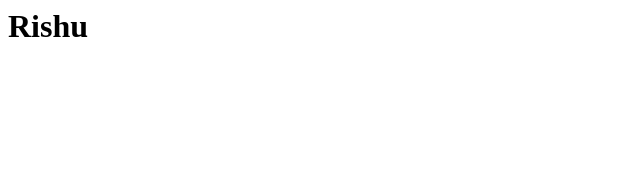
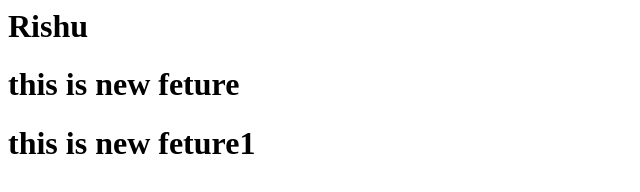
Before and after one commit to rishukatiyar001/local-Repo, a plain HTML site: page index.html in a window 1280 px wide. Shown: the whole page, without its empty margins (0-640 px from the left). Drawn offline with Linux system fonts and the light colour scheme.

Commit message:
add new fetures

```diff
--- a/index.html
+++ b/index.html
@@ -1 +1,3 @@
 <h1>Rishu </h1>
+<h1>  this is new feture</h1>
+<h1>  this is new feture1</h1>
```
Also changed, not shown: 1 other file.
